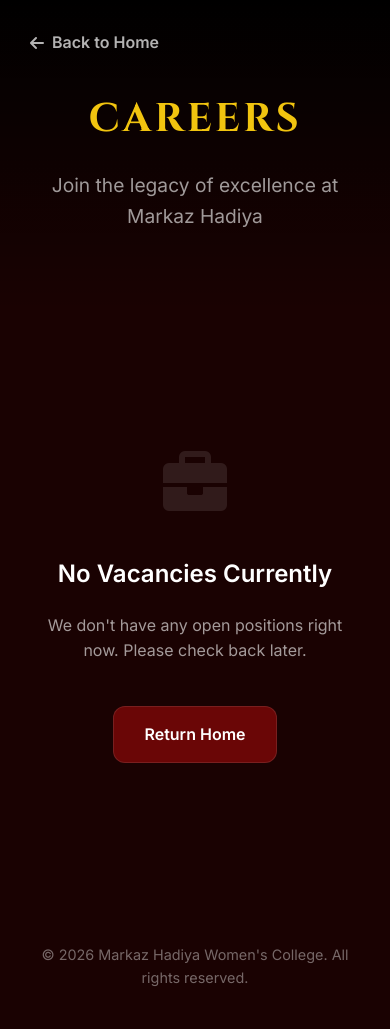
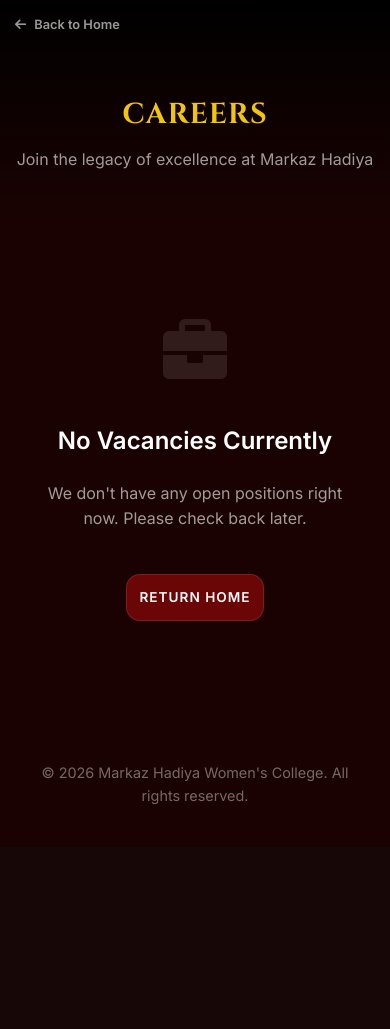
Before and after one commit to Suhailirfani/new-erp, a Django app: page /careers/ in a window 390 px wide. After the commit the page ends 804 px from the top, so only its background shows below. Run offline with Django 5.2, Linux system fonts and the light colour scheme; data that the repository does not hold is empty.

Commit message:
Enhance careers page responsiveness and UI polish

```diff
--- a/students/templates/students/career.html
+++ b/students/templates/students/career.html
@@ -27,7 +27,7 @@
 
         .header {
             background: linear-gradient(to bottom, #000, transparent);
-            padding: 60px 20px;
+            padding: 80px 20px 40px;
             text-align: center;
         }
 
@@ -38,43 +38,46 @@
             margin-bottom: 10px;
             text-transform: uppercase;
             letter-spacing: 3px;
+            line-height: 1.1;
         }
 
         .container {
-            max-width: 1100px;
+            max-width: 1200px;
             margin: 0 auto;
-            padding: 40px 20px;
+            padding: 20px;
         }
 
         .job-grid {
             display: grid;
-            grid-template-columns: repeat(auto-fit, minmax(340px, 1fr));
-            gap: 30px;
+            grid-template-columns: repeat(auto-fill, minmax(300px, 1fr));
+            gap: 25px;
         }
 
         .job-card {
             background: var(--glass);
             border: 1px solid var(--glass-border);
-            border-radius: 20px;
-            padding: 40px;
-            backdrop-filter: blur(10px);
-            transition: all 0.3s ease;
+            border-radius: 24px;
+            padding: 35px;
+            backdrop-filter: blur(15px);
+            -webkit-backdrop-filter: blur(15px);
+            transition: all 0.4s cubic-bezier(0.175, 0.885, 0.32, 1.275);
             position: relative;
             overflow: hidden;
             display: flex;
             flex-direction: column;
+            box-shadow: 0 10px 30px rgba(0,0,0,0.2);
         }
 
         .job-card:hover {
-            transform: translateY(-10px);
+            transform: translateY(-8px);
             border-color: var(--text-gold);
-            box-shadow: 0 15px 30px rgba(0,0,0,0.5);
+            box-shadow: 0 20px 40px rgba(0,0,0,0.4);
         }
 
         .job-card::before {
             content: '';
             position: absolute;
-            top: 0; left: 0; width: 4px; height: 100%;
+            top: 0; left: 0; width: 6px; height: 100%;
             background: var(--text-gold);
             opacity: 0;
             transition: 0.3s;
@@ -131,22 +145,26 @@
             background: var(--primary);
             color: white;
             text-decoration: none;
-            padding: 15px 30px;
-            border-radius: 12px;
+            padding: 14px 25px;
+            border-radius: 14px;
             text-align: center;
-            font-weight: 700;
-            transition: 0.3s;
+            font-weight: 800;
+            transition: all 0.3s ease;
             border: 1px solid rgba(255,255,255,0.1);
+            text-transform: uppercase;
+            letter-spacing: 1px;
+            font-size: 0.9rem;
         }
 
         .btn-apply:hover {
             background: var(--accent);
             transform: scale(1.02);
+            box-shadow: 0 5px 15px rgba(160, 0, 0, 0.4);
         }
 
         .empty-state {
             text-align: center;
-            padding: 100px 20px;
+            padding: 80px 20px;
         }
 
         .empty-state i {
@@ -157,26 +175,40 @@
 
         .nav-back {
             position: absolute;
-            top: 30px;
-            left: 30px;
+            top: 20px;
+            left: 20px;
             color: white;
             text-decoration: none;
-            font-weight: 600;
+            font-weight: 700;
             display: flex;
             align-items: center;
             gap: 8px;
-            opacity: 0.7;
+            opacity: 0.6;
             transition: 0.3s;
+            font-size: 0.9rem;
+            z-index: 100;
         }
 
         .nav-back:hover {
             opacity: 1;
             transform: translateX(-5px);
+            color: var(--text-gold);
         }
 
         @media (max-width: 768px) {
-            .header h1 { font-size: 2.5rem; }
-            .job-card { padding: 30px; }
+            .header { padding: 80px 15px 30px; }
+            .header h1 { font-size: 2.2rem; letter-spacing: 1px; }
+            .header p { font-size: 1rem !important; }
+            .job-grid { grid-template-columns: 1fr; gap: 20px; }
+            .job-card { padding: 25px; }
+            .job-title { font-size: 1.4rem; }
+            .nav-back { top: 15px; left: 15px; font-size: 0.8rem; }
+        }
+
+        @media (max-width: 480px) {
+            .header h1 { font-size: 1.8rem; }
+            .job-card { padding: 20px; border-radius: 18px; }
+            .btn-apply { padding: 12px; font-size: 0.85rem; }
         }
     </style>
 </head>
```
Also changed, not shown: other parts of students/templates/students/career.html (+25 -14 lines).
